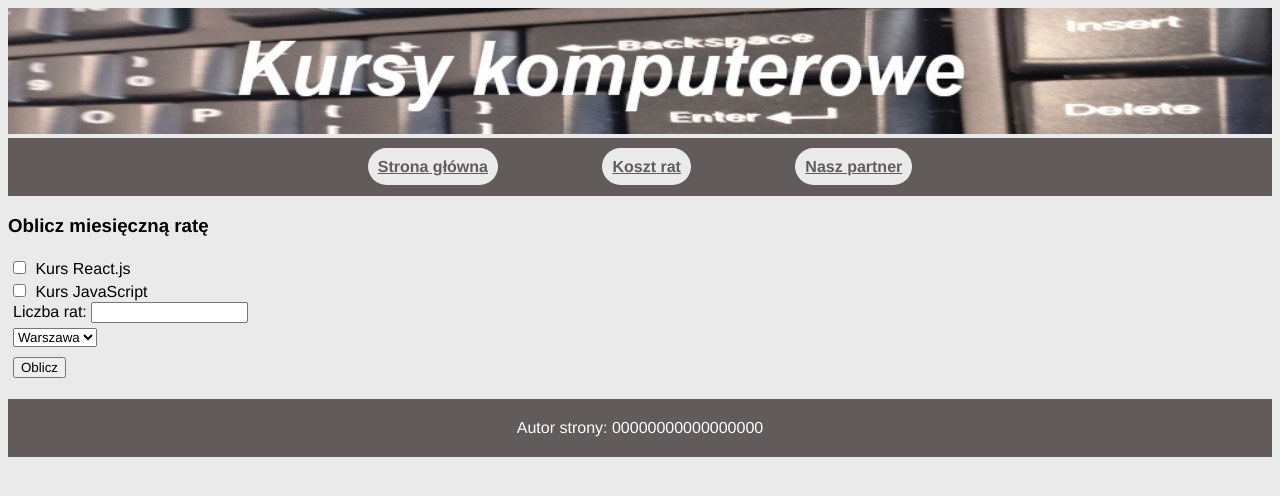
After one commit to MaxMiL4N/archiwum_lekcji, a PHP site: page /pliki_do_pobrania/18_03_2025/raty.html in a window 1280 px wide. The commit adds this page. Shown: the top 496 px of the page. Run offline with PHP 8.4, Linux system fonts and the light colour scheme.

Commit message:
18 03 2025

```diff
--- /dev/null
+++ b/pliki_do_pobrania/18_03_2025/raty.html
@@ -0,0 +1,59 @@
+<!DOCTYPE html>
+<html lang="en">
+<head>
+    <meta charset="UTF-8">
+    <meta http-equiv="X-UA-Compatible" content="IE=edge">
+    <meta name="viewport" content="width=device-width, initial-scale=1.0">
+    <title>Kursy komputerowe</title>
+    <link rel="stylesheet" href="style.css">
+</head>
+<body>
+    <img src="baner.jpg">
+    <section id="menu">
+        <a href="index.html">Strona główna</a>
+        <a href="raty.html">Koszt rat</a>
+        <a href="https://moje-szkolenia.pl/">Nasz partner</a>
+    </section>
+    <main>
+        <h3>Oblicz miesięczną ratę</h3>
+        <label><input type="checkbox" id="checkbox_react" class="kontrolki"> Kurs React.js</label><br>
+        <label><input type="checkbox" id="checkbox_js" class="kontrolki"> Kurs JavaScript</label><br>
+        <label class="kontrolki">Liczba rat: <input type="number" id="input_raty"></label><br>
+        <select id="wybor_miasta" class="kontrolki">
+            <option>Warszawa</option>
+            <option>Katowice</option>
+            <option>Gdańsk</option>
+        </select><br>
+        <button onclick="oblicz_raty()" class="kontrolki">Oblicz</button>
+        <p id="p_obliczone_raty"></p>
+    </main>
+    <footer>
+        Autor strony: 00000000000000000
+    </footer>
+    <script>
+        function oblicz_raty() {
+            var ilosc_rat = input_raty.value;
+            var miasto = wybor_miasta.value;
+            if (checkbox_react.checked==true && checkbox_js.checked==true && input_raty.value!="") {
+                var calkowity_koszt_kursow=8000;
+                var jedna_rata = calkowity_koszt_kursow/ilosc_rat;
+                p_obliczone_raty.innerHTML="Kurs odbędzie się w "+miasto+". Koszt całkowity:"+calkowity_koszt_kursow+"zł. Płacisz"+ilosc_rat+"rat po"+jedna_rata+"zł."
+            }
+            else if (checkbox_react.checked==true && checkbox_js.checked==false && input_raty.value!="") {
+                var calkowity_koszt_kursow=5000;
+                var jedna_rata = calkowity_koszt_kursow/ilosc_rat;
+                p_obliczone_raty.innerHTML="Kurs odbędzie się w "+miasto+". Koszt całkowity:"+calkowity_koszt_kursow+"zł. Płacisz"+ilosc_rat+"rat po"+jedna_rata+"zł."
+            }
+            else if (checkbox_react.checked==false && checkbox_js.checked==true && input_raty.value!="") {
+                var calkowity_koszt_kursow=3000;
+                var jedna_rata = calkowity_koszt_kursow/ilosc_rat;
+                p_obliczone_raty.innerHTML="Kurs odbędzie się w "+miasto+". Koszt całkowity: "+calkowity_koszt_kursow+"zł. Płacisz "+ilosc_rat+" rat po "+jedna_rata+" zł."
+            }
+            else {
+                p_obliczone_raty.innerHTML="Nie wybrano żadnego kursu lub nie podano ilości rat.";
+            }
+
+        }
+    </script>
+</body>
+</html>
--- /dev/null
+++ b/pliki_do_pobrania/18_03_2025/style.css
@@ -0,0 +1,41 @@
+*{
+    font-family: Helvetica;
+}
+body{
+    background-color: #EAEAEA;
+}
+#menu,footer{
+    background-color: #625B5B;
+    color: white;
+    padding:20px;
+    text-align: center;
+}
+img{
+    width: 100%;
+}
+ul{
+    margin-left:40px;
+    list-style-type:disc;
+}
+#menu>a{
+    font-weight: bold;
+    background-color: #EAEAEA;
+    color:#625B5B;
+    padding: 10px;
+    margin: 50px;
+    border-radius: 20px;
+}
+#menu>a:hover{
+    background-color: #625B5B;
+    color:#EAEAEA;
+    border:1px solid #EAEAEA;
+}
+table{
+    border:1px dashed #625B5B;
+    width: 60%;
+    margin-left:40px;
+    text-align: center;
+}
+.kontrolki{
+    margin:5px;
+}
```
Also changed, not shown: css.css (+31 -0 lines), index.html (+25 -7 lines), pliki_do_pobrania/18_03_2025/index.html (added, +41 -0 lines), pliki_do_pobrania/18_03_2025/preview_index.txt (added, +41 -0 lines), pliki_do_pobrania/18_03_2025/preview_raty.txt (added, +59 -0 lines), pliki_do_pobrania/18_03_2025/baner.jpg (added), 5 other files.
